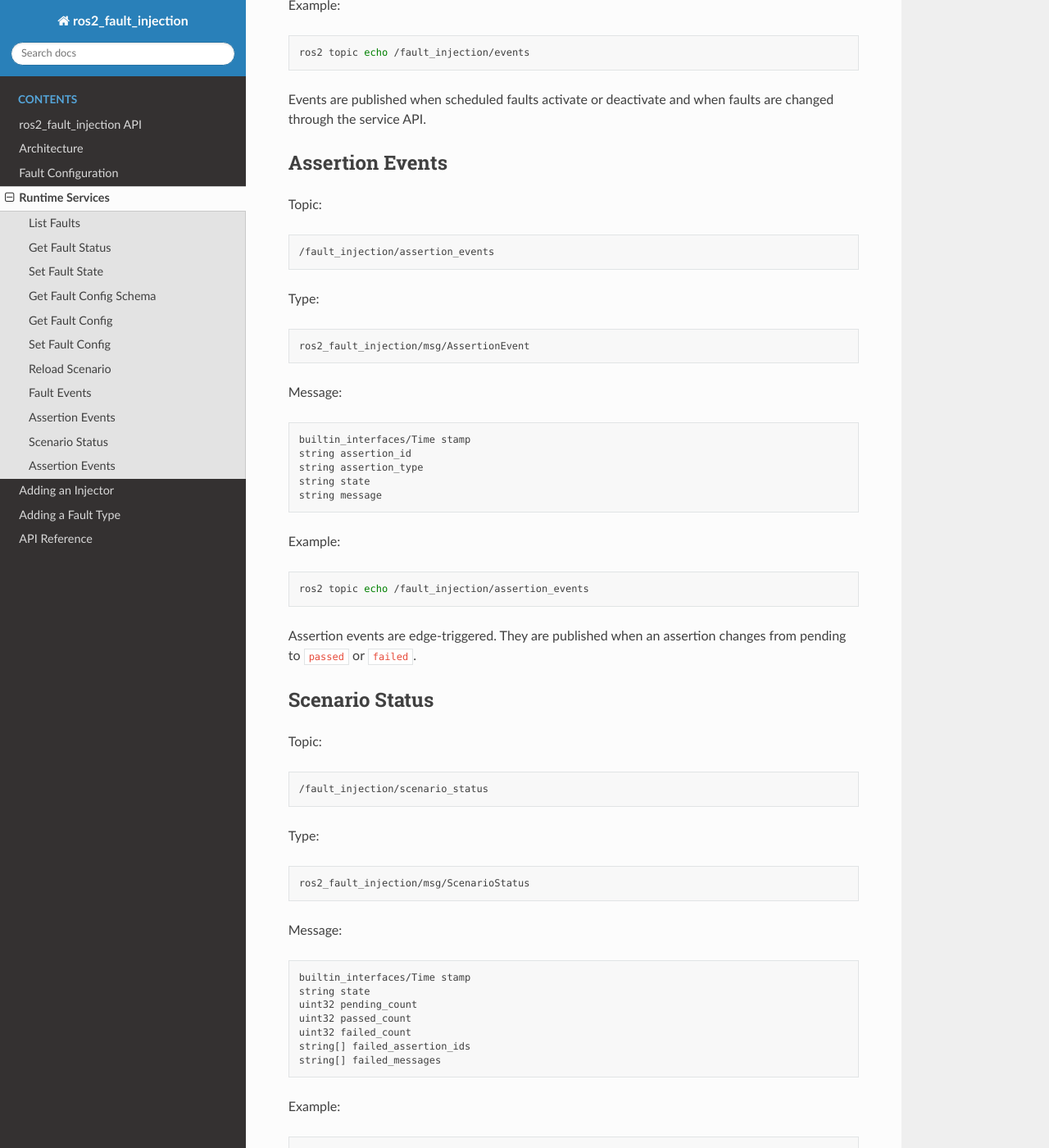
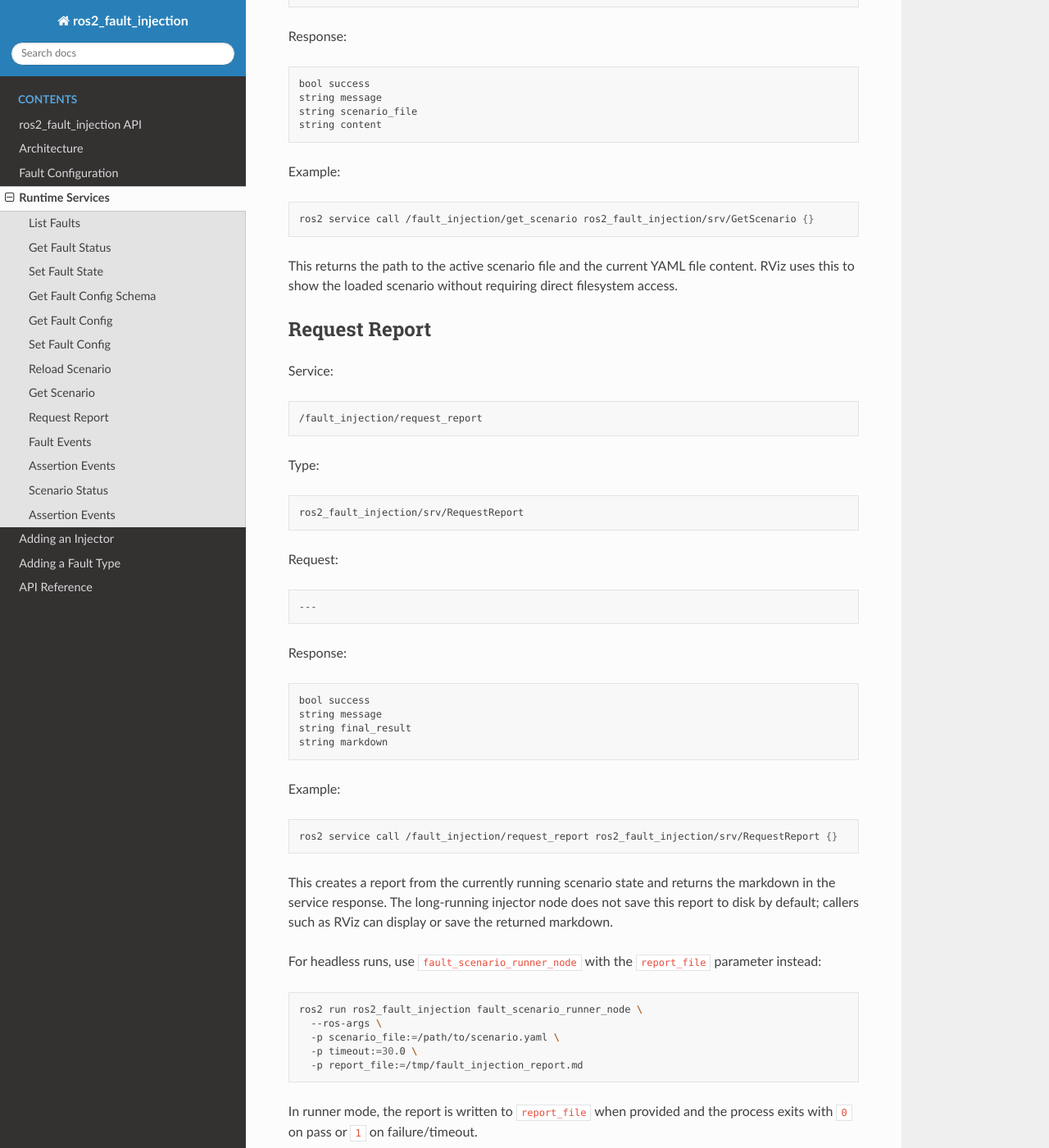
Before and after one commit to reeceholland/ros2_fault_injection, a Sphinx documentation site: the page built from docs/services.md, in a window 1280 px wide and 1400 px high, scrolled down 7324 px. Shown: the whole window at 82% size. Built offline with Sphinx 7.4.7 and the Read the Docs theme 3.1.0, drawn with Linux system fonts in a browser that asks for light colours; some of the changed text lies outside the part shown.

Commit message:
document runner and report modes

````diff
--- a/docs/services.md
+++ b/docs/services.md
@@ -3,6 +3,8 @@
 `ros2_fault_injection` exposes runtime services under the `/fault_injection` namespace.
 
 Use these services to list faults, inspect state, read current config values, activate or deactivate faults, update config values, and reload the scenario file without restarting the node.
+
+These services are available from the long-running `fault_injector_node` path, for example when started through `fault_injector.launch.py`. The headless `fault_scenario_runner_node` is intended for CI/smoke-test execution and exits once the scenario passes, fails, or times out, so it is not suitable for RViz service requests after completion.
 
 ## List Faults
 
@@ -326,6 +328,92 @@ Reload cannot change:
 
 If validation or compatibility checks fail, the currently running scenario remains unchanged.
 
+## Get Scenario
+
+Service:
+
+```text
+/fault_injection/get_scenario
+```
+
+Type:
+
+```text
+ros2_fault_injection/srv/GetScenario
+```
+
+Request:
+
+```text
+---
+```
+
+Response:
+
+```text
+bool success
+string message
+string scenario_file
+string content
+```
+
+Example:
+
+```bash
+ros2 service call /fault_injection/get_scenario ros2_fault_injection/srv/GetScenario {}
+```
+
+This returns the path to the active scenario file and the current YAML file content. RViz uses this to show the loaded scenario without requiring direct filesystem access.
+
+## Request Report
+
+Service:
+
+```text
+/fault_injection/request_report
+```
+
+Type:
+
+```text
+ros2_fault_injection/srv/RequestReport
+```
+
+Request:
+
+```text
+---
+```
+
+Response:
+
+```text
+bool success
+string message
+string final_result
+string markdown
+```
+
+Example:
+
+```bash
+ros2 service call /fault_injection/request_report ros2_fault_injection/srv/RequestReport {}
+```
+
+This creates a report from the currently running scenario state and returns the markdown in the service response. The long-running injector node does not save this report to disk by default; callers such as RViz can display or save the returned markdown.
+
+For headless runs, use `fault_scenario_runner_node` with the `report_file` parameter instead:
+
+```bash
+ros2 run ros2_fault_injection fault_scenario_runner_node \
+  --ros-args \
+  -p scenario_file:=/path/to/scenario.yaml \
+  -p timeout:=30.0 \
+  -p report_file:=/tmp/fault_injection_report.md
+```
+
+In runner mode, the report is written to `report_file` when provided and the process exits with `0` on pass or `1` on failure/timeout.
+
 ## Fault Events
 
 Topic:
````
Also changed, not shown: README.md (+30 -1 lines), docs/architecture.md (+19 -0 lines).
